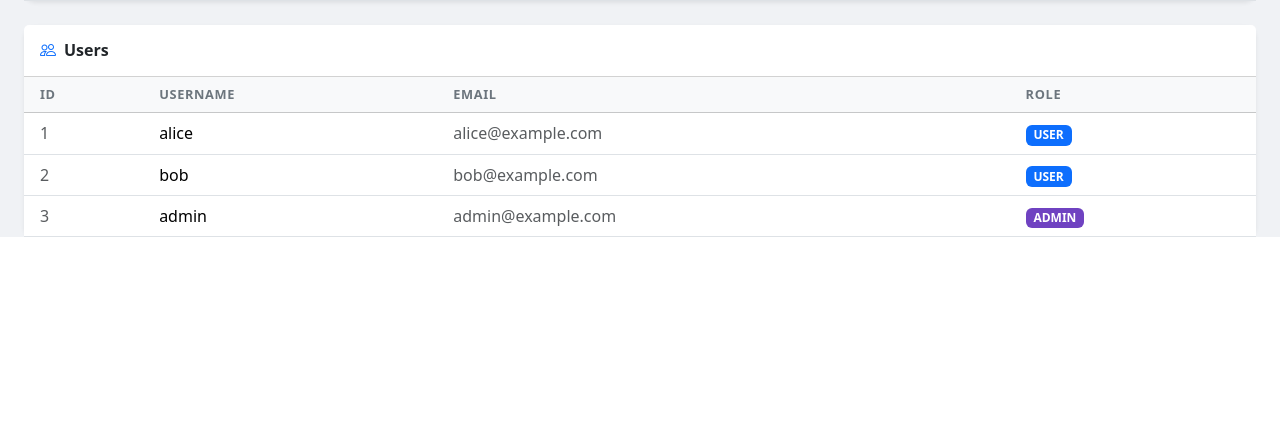
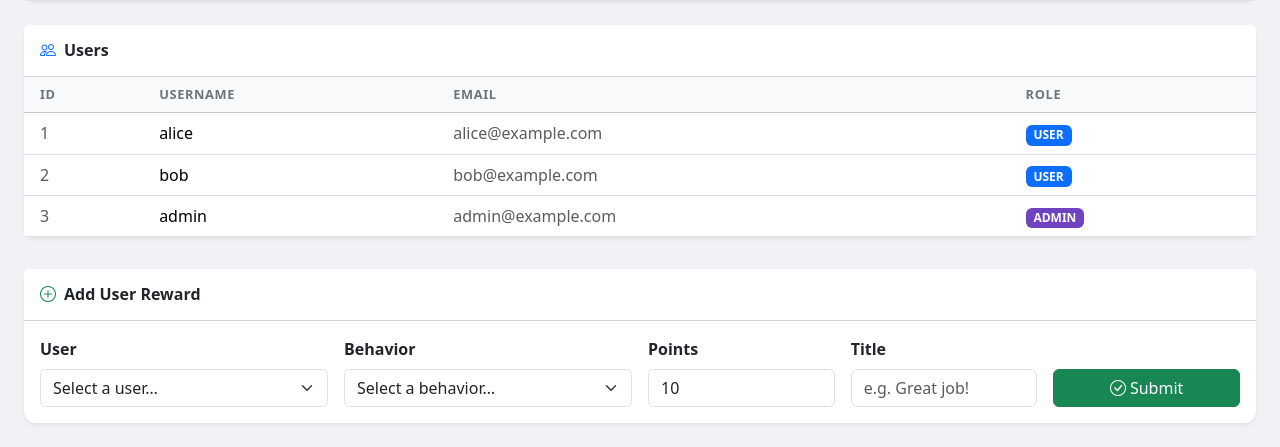
Before and after one commit to jossj/SpringTest, a Spring Boot app: page /dashboard in a window 1280 px wide. Shown: the part 570-1017 px from the top of the page. Before the commit the page ends 807 px from the top, so only its background shows below. Run offline with Spring Boot 4, Linux system fonts and the light colour scheme; a user stored in the database is signed in; data comes from the database, SQL or seed files in the repository; some of the project's set-up classes (security, data sources, template engines, error pages and the like) are left out, and stand-ins take their place.

Commit message:
Add User Rewards section to dashboard
Adds a card at the bottom of the dashboard with dropdowns for selecting
a user and a behavior (RewardType), a points input, a title field, and
a Submit button that POSTs to /api/rewards via fetch (with CSRF token).
On success, shows a green alert and reloads to update all stats.

https://claude.ai/code/session_01KmnFiNLkqvsqb3UVt5QjZQ

```diff
--- a/src/main/resources/templates/dashboard.html
+++ b/src/main/resources/templates/dashboard.html
@@ -3,6 +3,8 @@
 <head>
     <meta charset="UTF-8">
     <title>Dashboard</title>
+    <meta name="_csrf" th:content="${_csrf.token}"/>
+    <meta name="_csrf_header" th:content="${_csrf.headerName}"/>
     <link href="https://cdn.jsdelivr.net/npm/bootstrap@5.3.3/dist/css/bootstrap.min.css" rel="stylesheet">
     <link href="https://cdn.jsdelivr.net/npm/bootstrap-icons@1.11.3/font/bootstrap-icons.min.css" rel="stylesheet">
     <style>
@@ -174,7 +176,99 @@
         </div>
 
     </div>
+
+    <!-- Add User Rewards -->
+    <div class="row g-4 mt-2 mb-4">
+        <div class="col-12">
+            <div class="card shadow-sm">
+                <div class="card-header bg-white py-3">
+                    <h6 class="mb-0 fw-semibold"><i class="bi bi-plus-circle me-2 text-success"></i>Add User Reward</h6>
+                </div>
+                <div class="card-body">
+                    <div id="reward-alert" class="alert d-none" role="alert"></div>
+                    <form id="add-reward-form" class="row g-3 align-items-end">
+                        <div class="col-md-3">
+                            <label for="rewardUser" class="form-label fw-semibold">User</label>
+                            <select id="rewardUser" class="form-select" required>
+                                <option value="" disabled selected>Select a user…</option>
+                                <option th:each="u : ${users}" th:value="${u.id}" th:text="${u.username}"></option>
+                            </select>
+                        </div>
+                        <div class="col-md-3">
+                            <label for="rewardBehavior" class="form-label fw-semibold">Behavior</label>
+                            <select id="rewardBehavior" class="form-select" required>
+                                <option value="" disabled selected>Select a behavior…</option>
+                                <option th:each="type : ${rewardTypes}" th:value="${type}" th:text="${type}"></option>
+                            </select>
+                        </div>
+                        <div class="col-md-2">
+                            <label for="rewardPoints" class="form-label fw-semibold">Points</label>
+                            <input type="number" id="rewardPoints" class="form-control" min="1" value="10" required>
+                        </div>
+                        <div class="col-md-2">
+                            <label for="rewardTitle" class="form-label fw-semibold">Title</label>
+                            <input type="text" id="rewardTitle" class="form-control" placeholder="e.g. Great job!" required>
+                        </div>
+                        <div class="col-md-2">
+                            <button type="submit" class="btn btn-success w-100">
+                                <i class="bi bi-check-circle me-1"></i>Submit
+                            </button>
+                        </div>
+                    </form>
+                </div>
+            </div>
+        </div>
+    </div>
+
 </div>
+
+<script>
+    document.getElementById('add-reward-form').addEventListener('submit', async function (e) {
+        e.preventDefault();
+
+        const userId = document.getElementById('rewardUser').value;
+        const type = document.getElementById('rewardBehavior').value;
+        const points = parseInt(document.getElementById('rewardPoints').value, 10);
+        const title = document.getElementById('rewardTitle').value.trim();
+        const alertEl = document.getElementById('reward-alert');
+
+        const csrfToken = document.querySelector('meta[name="_csrf"]').getAttribute('content');
+        const csrfHeader = document.querySelector('meta[name="_csrf_header"]').getAttribute('content');
+
+        try {
+            const response = await fetch('/api/rewards', {
+                method: 'POST',
+                headers: {
+                    'Content-Type': 'application/json',
+                    [csrfHeader]: csrfToken
+                },
+                body: JSON.stringify({
+                    title: title,
+                    points: points,
+                    type: type,
+                    user: { id: parseInt(userId, 10) }
+                })
+            });
+
+            if (response.ok) {
+                alertEl.className = 'alert alert-success';
+                alertEl.textContent = 'Reward added successfully!';
+                alertEl.classList.remove('d-none');
+                document.getElementById('add-reward-form').reset();
+                setTimeout(() => { alertEl.classList.add('d-none'); location.reload(); }, 1500);
+            } else {
+                const err = await response.text();
+                alertEl.className = 'alert alert-danger';
+                alertEl.textContent = 'Error: ' + (err || response.statusText);
+                alertEl.classList.remove('d-none');
+            }
+        } catch (err) {
+            alertEl.className = 'alert alert-danger';
+            alertEl.textContent = 'Network error: ' + err.message;
+            alertEl.classList.remove('d-none');
+        }
+    });
+</script>
 
 </body>
 </html>
```
